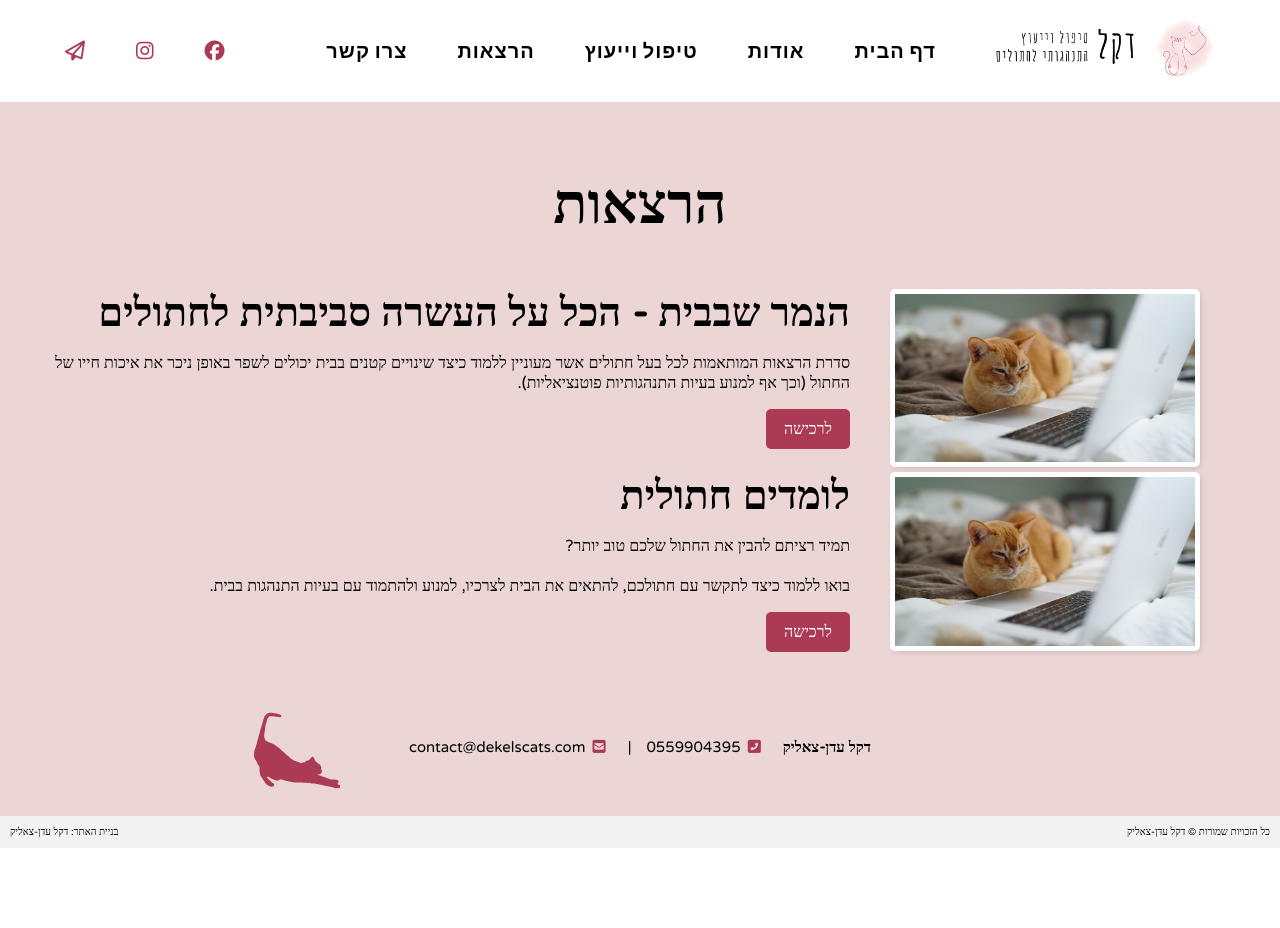
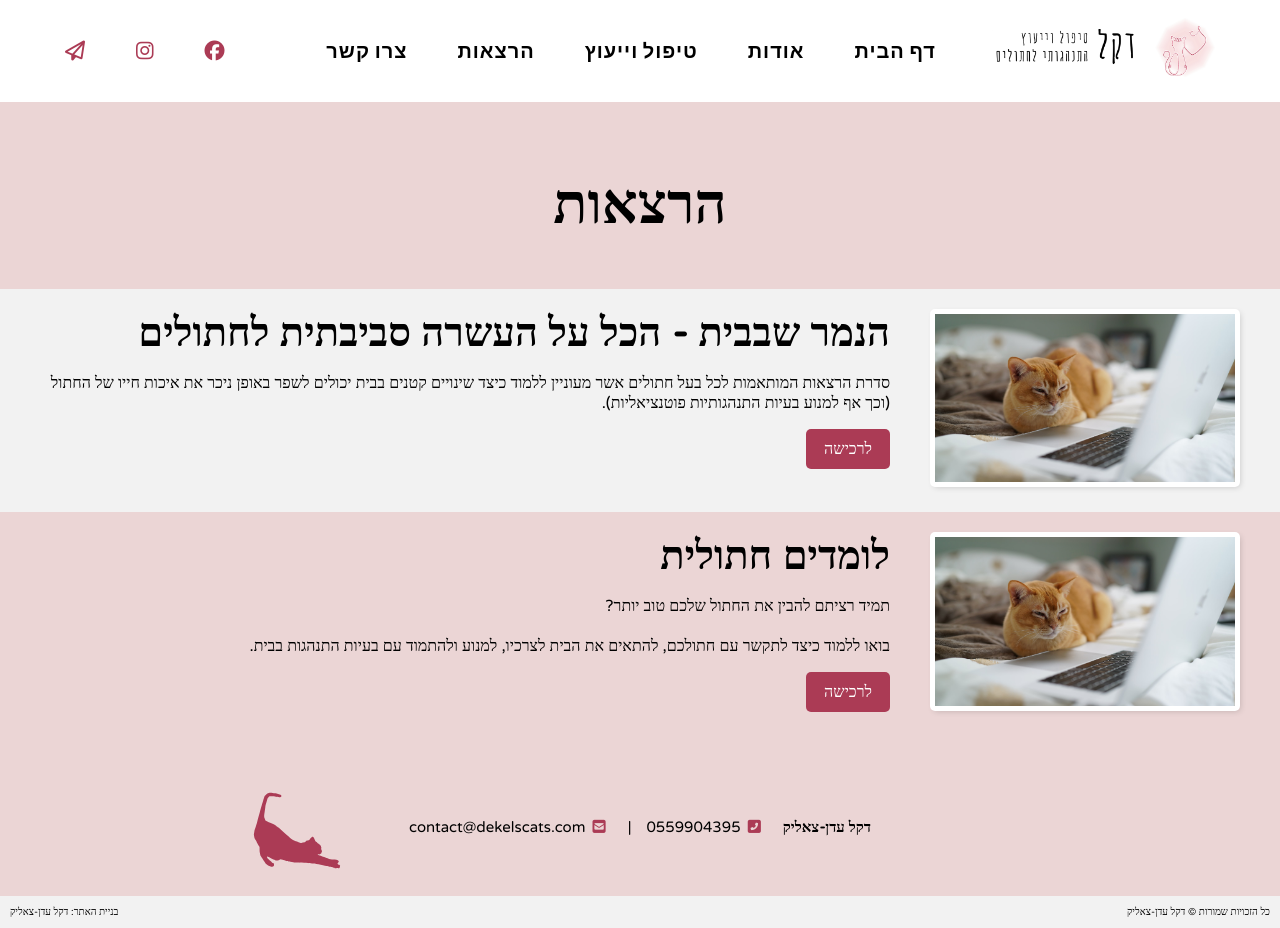
Before and after one commit to DekelEden/Dekelscats, a React (Create React App) app: page /lectures in a window 1280 px wide. Before the commit the page ends 848 px from the top, so only its background shows below. Built offline with nearby package versions, Linux system fonts and the light colour scheme.

Commit message:
feat: lecture list updates

```diff
--- a/src/Lecture.jsx
+++ b/src/Lecture.jsx
@@ -1,7 +1,7 @@
 import React from 'react'
 import './css/lecture.css'
 import { lecturesData } from './lecturesData'
-import { useParams } from 'react-router-dom/cjs/react-router-dom'
+import { useParams } from 'react-router-dom'
 import { NewlineToBr } from './NewlineToBr'
 import VideoJS from './Video'
 import { PHONE_NUMBER } from './consts'
--- a/src/LecturesList.jsx
+++ b/src/LecturesList.jsx
@@ -1,6 +1,6 @@
 import React from 'react'
 import './css/lectures-list.css'
-import { Link } from 'react-router-dom/cjs/react-router-dom'
+import { Link } from 'react-router-dom'
 import { lecturesData } from './lecturesData'
 import { NewlineToBr } from './NewlineToBr'
 import { PHONE_NUMBER } from './consts'
@@ -15,10 +15,11 @@ export default function LecturesList() {
       </div>
 
       <div className="pinkback">
-        <div className="mainContainer">
+        <div className="mainContainer lecturesMainContainer">
           <ul className="lectures-list">
             {lecturesData.map(({ key, title, short_description, image, path }) => (
               <li key={key} className="lecture-item">
+                <div className="lecture-item-inner">
                   <Link to={path}>
                     <img src={image} alt={title} />
                   </Link>
@@ -32,6 +33,7 @@ export default function LecturesList() {
                     <Link className="button" to={path}>
                       לרכישה
                     </Link>
+                  </div>
                 </div>
               </li>
             ))}
--- a/src/css/lectures-list.css
+++ b/src/css/lectures-list.css
@@ -1,3 +1,10 @@
+.lectures-list {
+  margin-inline: -40px;
+  display: flex;
+  flex-direction: column;
+  padding: 0;
+  list-style: none;
+}
 .lectures-list .lecture-item button,
 .lectures-list .lecture-item .button {
   display: inline-block;
@@ -11,11 +18,24 @@
   text-decoration: none;
 }
 
+.lecturesMainContainer {
+  margin-inline: auto;
+}
+
 .lectures-list .lecture-item {
+  font-family: 'Varela Round';
+  padding-inline: 40px;
+}
+
+.lectures-list .lecture-item-inner {
   display: flex;
   align-items: flex-start;
   gap: 40px;
-  font-family: 'Varela Round';
+  padding-block: 20px;
+}
+
+.lectures-list .lecture-item:nth-child(odd) {
+  background-color: #f2f2f2;
 }
 
 @media (max-width: 768px) {
```
Lines whose indentation alone changed are shown as unchanged.
